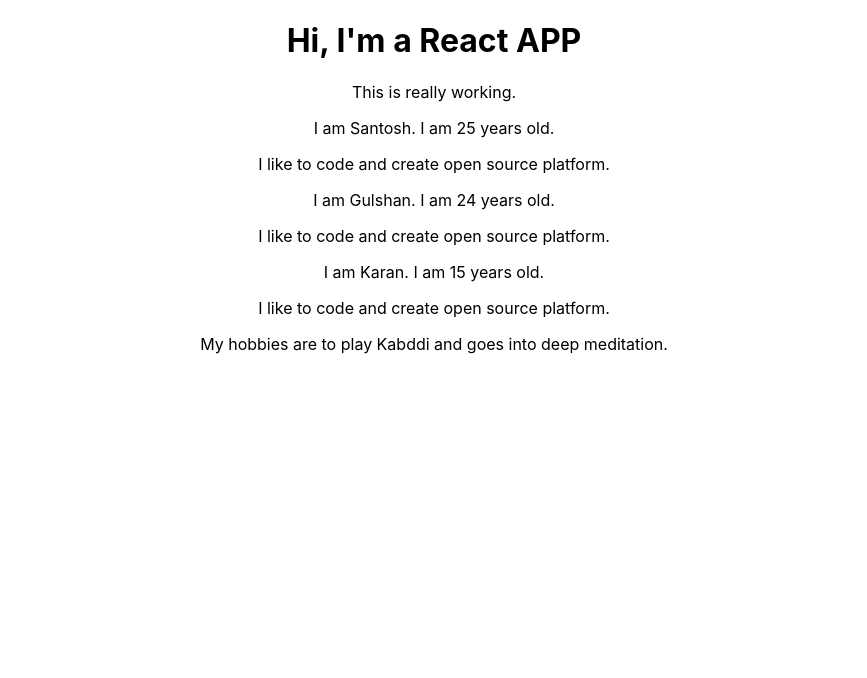
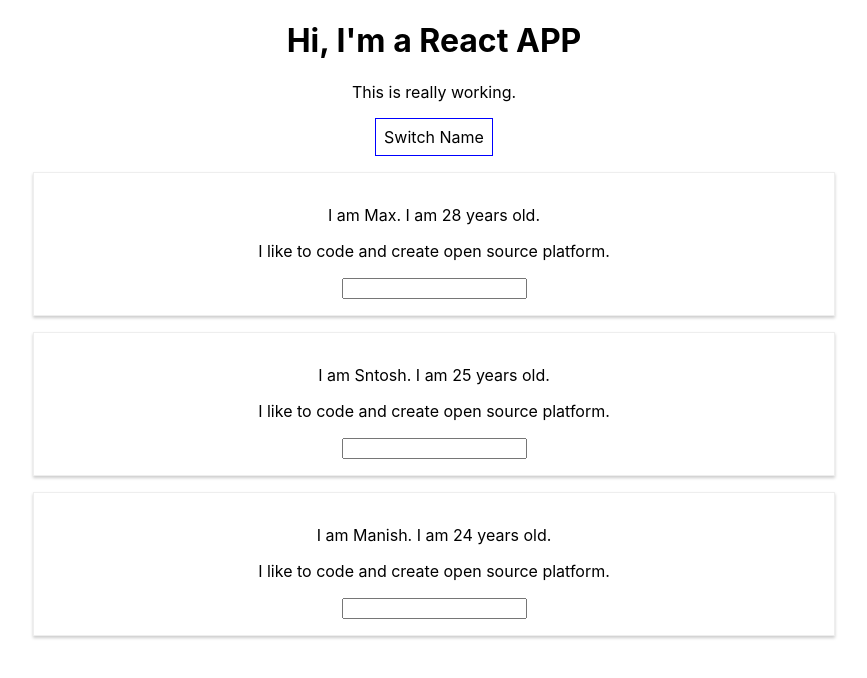
Before and after one commit to krdheeraj51/react-practice, a React (Create React App) app in the folder react-complete-guide/: page / in a window 1280 px wide. Shown: the top 678 px of the page, without its empty margins (206-1073 px from the left). Built offline with nearby package versions, Linux system fonts and the light colour scheme.

Commit message:
understanding state  management and adding style in side react component.

```diff
--- a/react-complete-guide/src/App.js
+++ b/react-complete-guide/src/App.js
@@ -1,37 +1,123 @@
-// import logo from './logo.svg';
-import React from 'react';
-import Person from './Person/person'
+// import React, { useState } from 'react';
+import React, { Component } from 'react';
+import Person from './Person/Person';
 import './App.css';
+import { render } from '@testing-library/react';
+
+/**
+ * functional Component
+ */
+
+// const App = props => {
+//   const [ personState,setPersonState ] =
+//   useState({
+//       persons: [
+//         { name: 'Max', age: 28 },
+//         { name: 'Sntosh', age: 25 },
+//         { name: 'Manish', age: 24 }
+//       ],
+//       otherState:"this is another state"
+//     });
+
+//    const switchNameHandler = () =>{
+//       //console.log("was clicked ....");
+//       // this.state.persons[0].name="Maxima";
+//       setPersonState({
+//         persons:[
+//           {name:"Maxima",age:28},
+//           {name:"Manu",age:25},
+//           {name:"Manish",age:34}
+//         ]
+//       })
+//     };
+//     //console.log("personState ::",personState);
+
+//   return (
+//     <div className="App">
+//       <h1>Hi, I'm a React APP</h1>
+//       <p>This is really working.</p>
+//       {/* <Person name="Santosh" age="25"></Person>
+//           <Person name="Gulshan" age="24"></Person>
+//           <Person name="Karan" age="15">My hobbies are to play Kabddi and goes into deep meditation.</Person> */}
+//       <button onClick={switchNameHandler}>Switch Name</button>
+//       <Person name={personState.persons[0].name} age={personState.persons[0].age} ></Person>
+//       <Person name={personState.persons[1].name} age={personState.persons[1].age} ></Person>
+//       <Person name={personState.persons[2].name} age={personState.persons[2].age} ></Person>
+//     </div>
+//   )
+
+// }
+// export default App;
 
 
-function App() {
-  return (
-    <div className="App">
-    <h1>Hi, I'm a React APP</h1>
-    <p>This is really working.</p>
+/**
+ * class component
+ */
+class App extends Component {
+  state = {
+    persons: [
+      { name: 'Max', age: 28 },
+      { name: 'Sntosh', age: 25 },
+      { name: 'Manish', age: 24 }
+    ]
+  }
+
+  render() {
+    const style ={
+      backgroundColor:'white',
+      font:'inherit',
+      border:'1px solid blue',
+      padding:'8px',
+      cursor:'pointer'
+    };
+    return (
+      <div className="App">
+        <h1>Hi, I'm a React APP</h1>
+        <p>This is really working.</p>
+        {/* <Person name="Santosh" age="25"></Person>
+        <Person name="Gulshan" age="24"></Person>
+        <Person name="Karan" age="15">My hobbies are to play Kabddi and goes into deep meditation.</Person> */}
+        <button
+         style={style}
+        onClick={this.switchNameHandler}>Switch Name</button>
+        <Person
+          name={this.state.persons[0].name}
+          age={this.state.persons[0].age} />
+        <Person
+          name={this.state.persons[1].name}
+          age={this.state.persons[1].age} />
+        <Person
+          name={this.state.persons[2].name}
+          age={this.state.persons[2].age} />
+      </div>
+
+    )
+  }
+  switchNameHandler = () => {
+    console.log("was clicked ....");
+    // this.state.persons[0].name="Maxima";
+    this.setState({
+      persons: [
+        { name: "Maxima", age: 28 },
+        { name: "Manu", age: 25 },
+        { name: "Manish", age: 34 }
+      ]
+    })
+  }
 
 
-
-
-      {/* <header className="App-header">
-        <img src={logo} className="App-logo" alt="logo" />
-        <p>
-          Edit <code>src/App.js</code> and save to reload.
-        </p>
-        <a
-          className="App-link"
-          href="https://reactjs.org"
-          target="_blank"
-          rel="noopener noreferrer"
-        >
-          Learn React
-        </a>
-      </header> */}
-      <Person name="Santosh" age="25"></Person>
-      <Person name="Gulshan" age="24"></Person>
-      <Person name="Karan" age="15">My hobbies are to play Kabddi and goes into deep meditation.</Person>
-    </div>
-  );
 }
 
 export default App;
+
+// function App() {
+//   return (
+//     <div className="App">
+//     <h1>Hi, I'm a React APP</h1>
+//     <p>This is really working.</p>
+//       <Person name="Santosh" age="25"></Person>
+//       <Person name="Gulshan" age="24"></Person>
+//       <Person name="Karan" age="15">My hobbies are to play Kabddi and goes into deep meditation.</Person>
+//     </div>
+//   );
+// }
--- /dev/null
+++ b/react-complete-guide/src/Person/Person.css
@@ -0,0 +1,8 @@
+.Person{
+    width:60%;
+    margin:16px auto;
+    border:1px solid #eee;
+    box-shadow: 0 2px 3px #ccc;
+    padding: 16px;
+    text-align: center;
+}
--- a/react-complete-guide/src/Person/person.js
+++ b/react-complete-guide/src/Person/Person.js
@@ -1,13 +1,15 @@
 import React from 'react';
-const Person = (props) => {
+import './Person.css';
+const person = (props) => {
     // return <p>I'm a Person!!!!</p>
     return (
-        <div>
+        <div className="Person">
             <p>I am {props.name}. I am {props.age} years old.</p>
             <p>I like to code and create open source platform.</p>
             <p>{props.children}</p>
+            <input type="text" />
         </div>
 
     )
 }
-export default Person;
+export default person;
```
Also changed, not shown: 1 other file (tests, documents, lock files or other folders).
